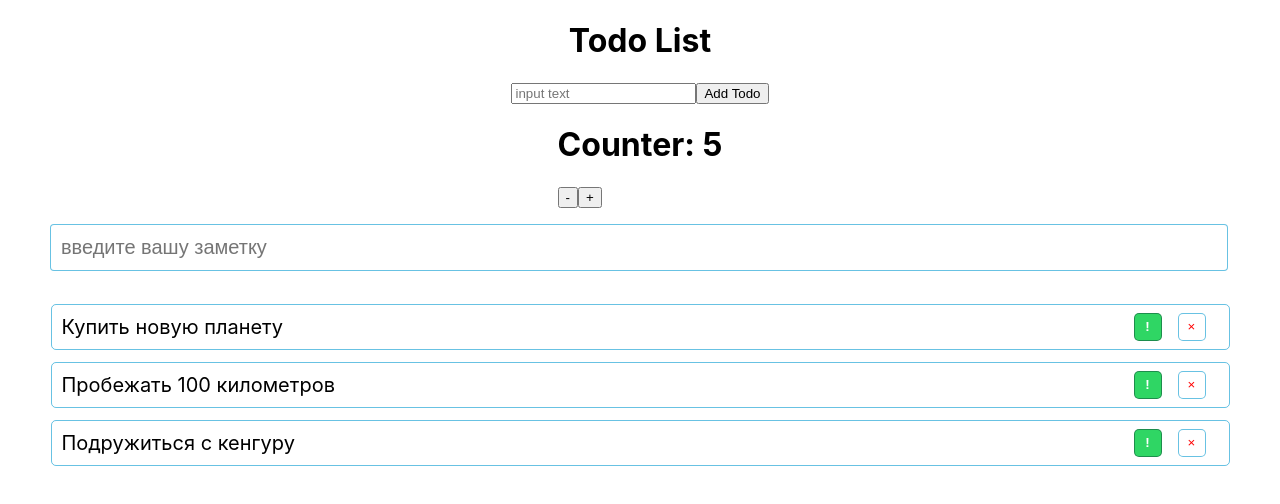
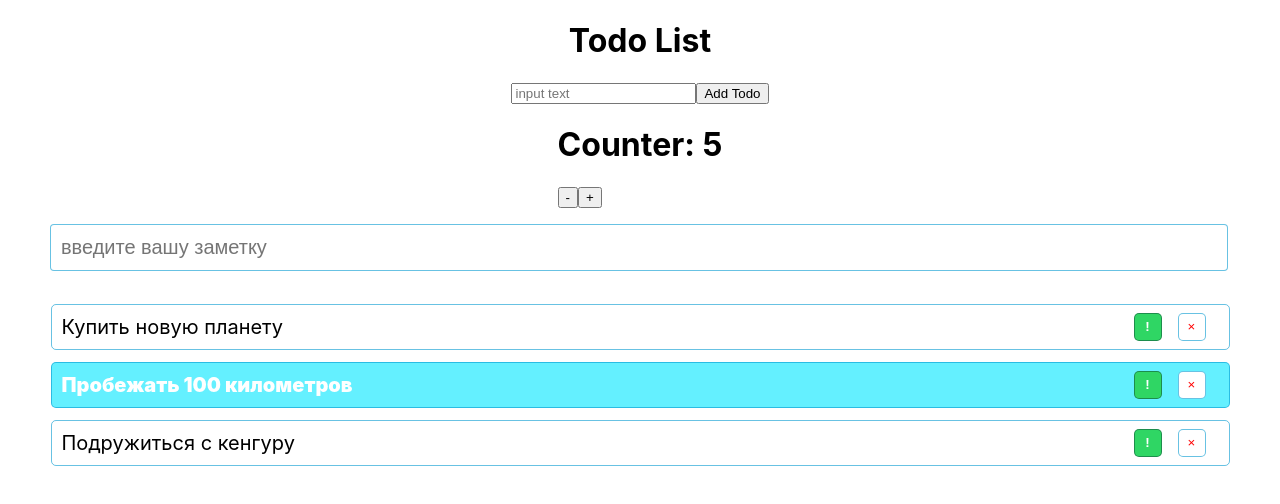
Before and after one commit to ArtmenV/types_react, a React (Create React App) app: page / in a window 1280 px wide. Shown: the top 504 px of the page. Built offline with nearby package versions, Linux system fonts and the light colour scheme.

Commit message:
add_important_typeScript_well

```diff
--- a/src/components/Note-item.tsx
+++ b/src/components/Note-item.tsx
@@ -11,9 +11,15 @@ import { Note } from "../store/InputField/types";
 //   important: boolean,
 //   deleteNotes: () => : any
 // }
-export const NoteItem = ({ text, deleteNotes, id, importantNote }: any) => {
+export const NoteItem = ({
+  text,
+  deleteNotes,
+  id,
+  importantNote,
+  stylesName
+}: any) => {
   return (
-    <li className={styles.notes__list_item}>
+    <li className={stylesName}>
       {text}
       <div className="notes__list_group_button">
         <button
--- a/src/components/Notes.module.css
+++ b/src/components/Notes.module.css
@@ -7,11 +7,6 @@
   padding: 0;
   margin: 0;
   width: 90%;
-}
-.important {
-  color: white;
-  background-color: rgb(100, 240, 255);
-  font-weight: 900;
 }
 
 .notes__list_item {
@@ -25,6 +20,12 @@
   border-radius: 5px;
   border: 1px solid rgba(4, 154, 209, 0.6);
   margin-bottom: 12px;
+}
+
+.important {
+  color: white;
+  background-color: rgb(100, 240, 255);
+  font-weight: 900;
 }
 
 .notes__list_button_important {
--- a/src/components/Notes.tsx
+++ b/src/components/Notes.tsx
@@ -25,15 +25,22 @@ export const Notel = () => {
 
   return (
     <ul className={styles.notes__list}>
-      {notes.map(note => (
+      {notes.map(note => {
+        const style = [styles.notes__list_item];
+        if (note.important === true) {
+          style.push(styles.important);
+        }
+        return (
           <NoteItem
+            stylesName={style.join(" ")}
             key={note.id}
             text={note.text}
             deleteNotes={deleteNotes}
             importantNote={importantNote}
             id={note.id}
           />
-      ))}
+        );
+      })}
     </ul>
   );
 };
```
Lines whose indentation alone changed are shown as unchanged.
